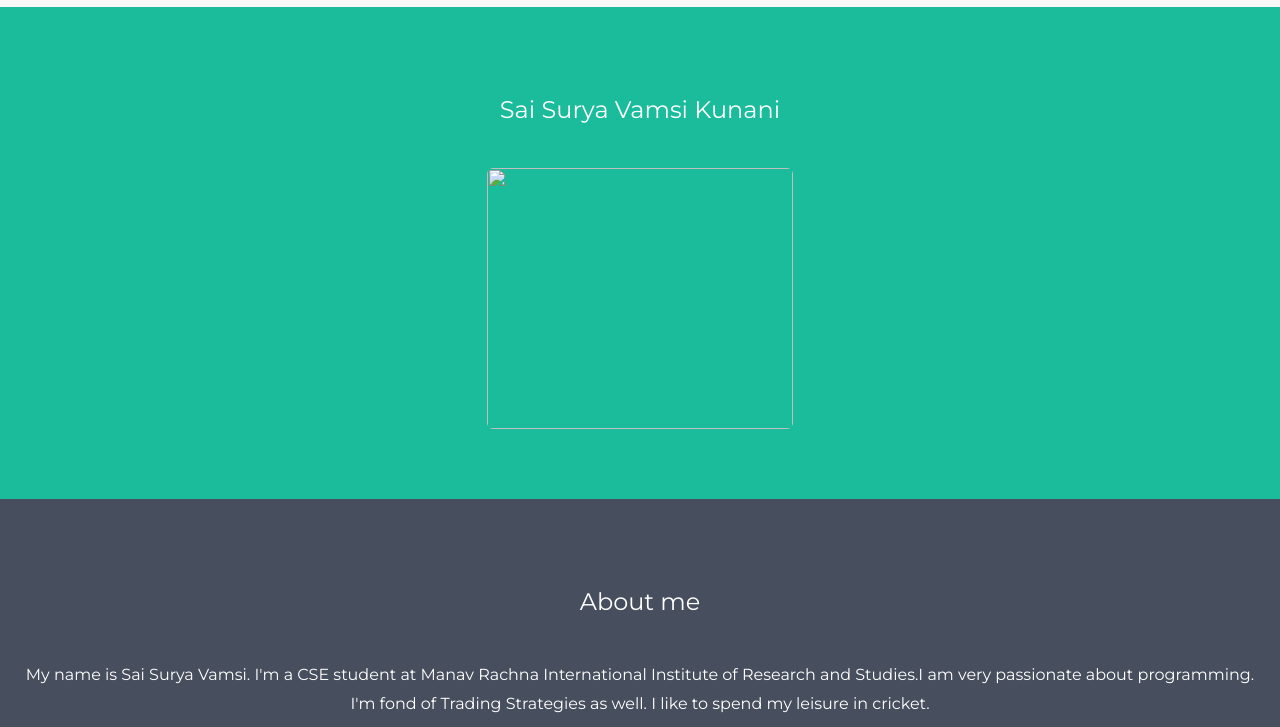
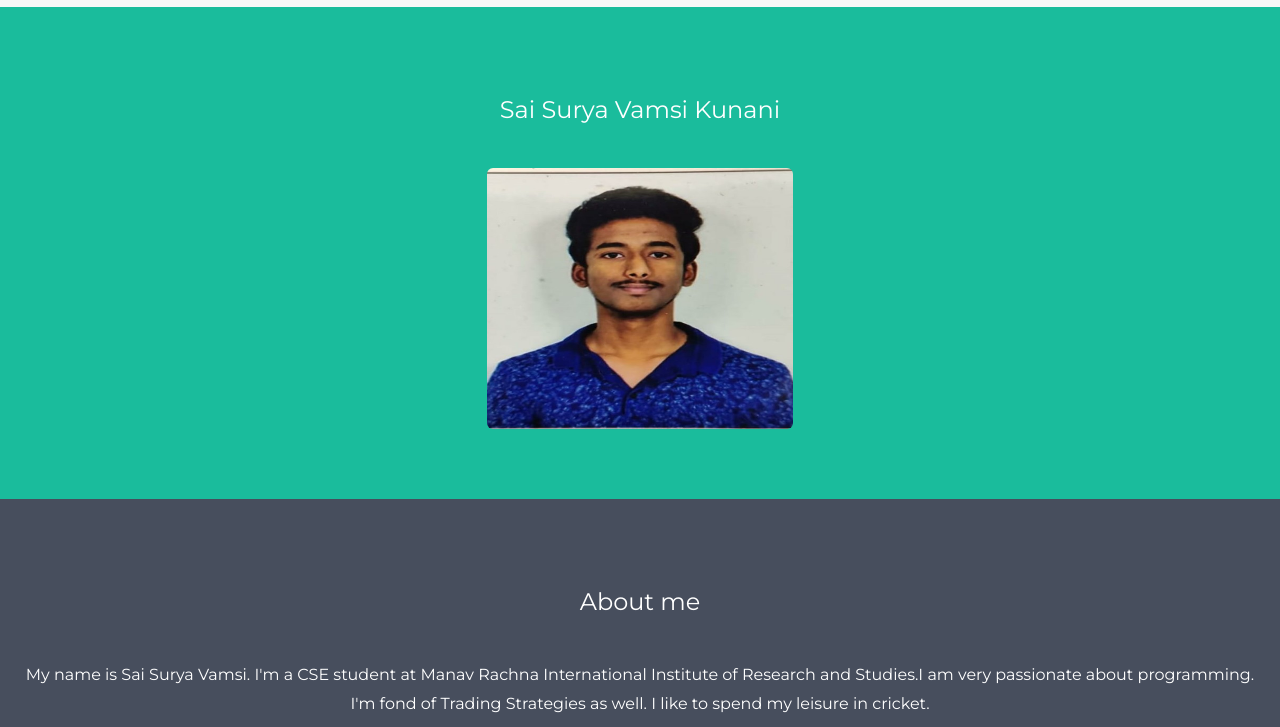
Before and after one commit to Suryax20/Suryax20, a plain HTML site: page index1.html in a window 1280 px wide. Shown: the part 73-800 px from the top of the page. Drawn offline with nearby package versions, Linux system fonts and the light colour scheme.

Commit message:
Update index1.html

```diff
--- a/index1.html
+++ b/index1.html
@@ -72,7 +72,7 @@
 <!-- First Container -->
 <div class="container-fluid bg-1 text-center">
   <h3 class="margin">Sai Surya Vamsi Kunani</h3>
-  <img src=" profile.jpg" class="img-rounded" width="306" height="261">
+  <img src="Surya Image.jpeg" class="img-rounded" width="306" height="261">
   <h3I'm a Computer Science student passionate about programming and Web design.</h3>
 </div>
 
```
